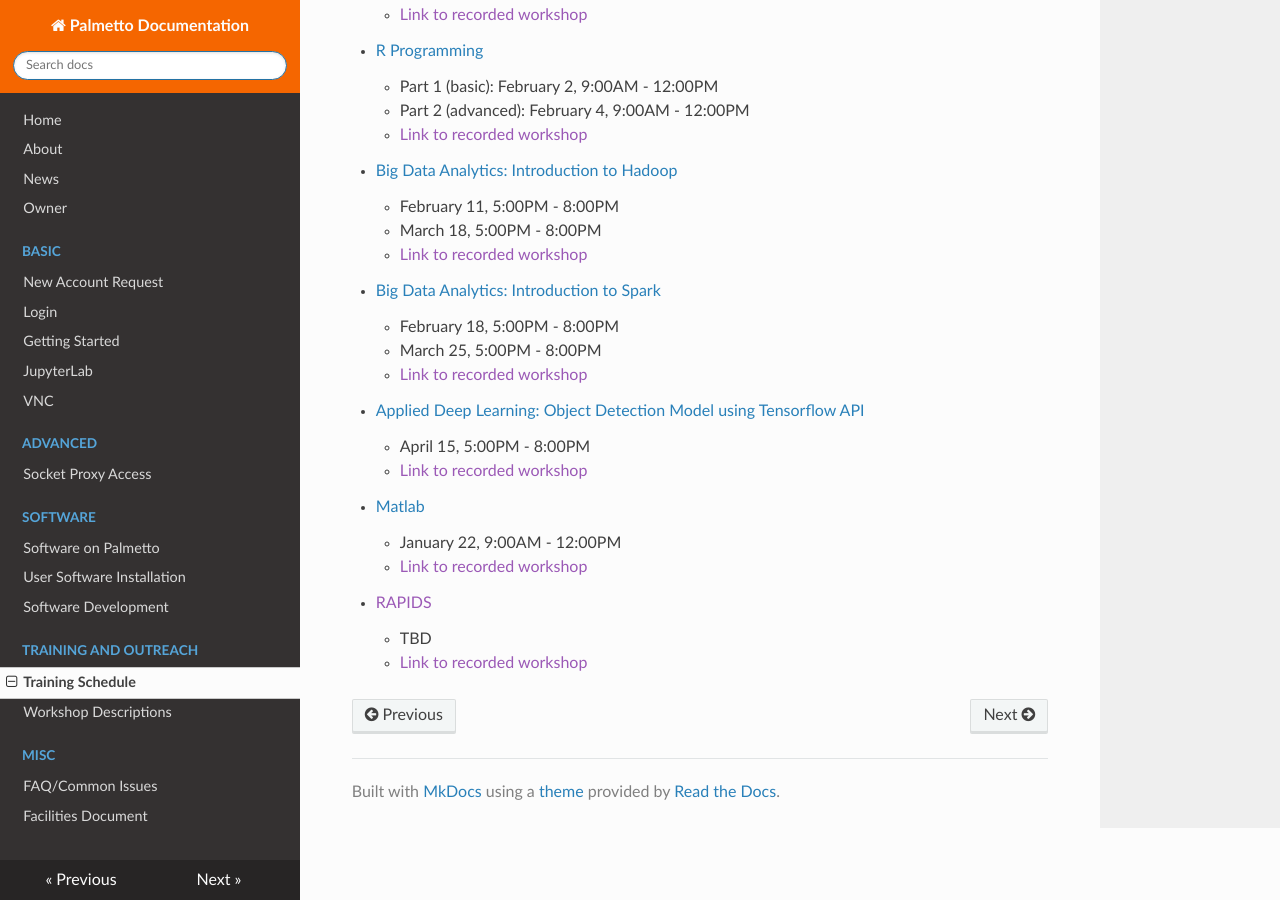
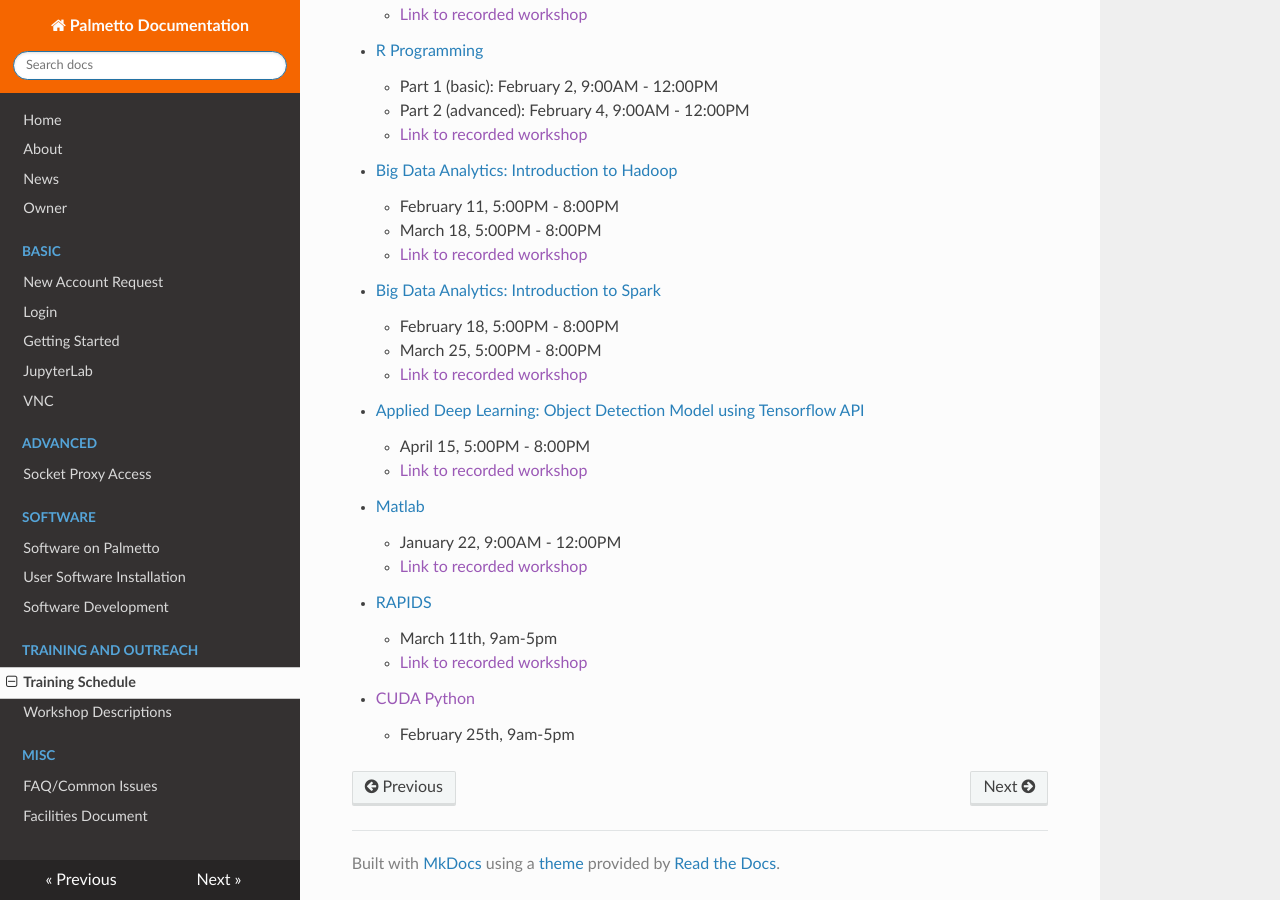
Before and after one commit to clemsonciti/palmetto-documentation, an MkDocs documentation site: the page built from docs/training/schedule.md, in a window 1280 px wide and 900 px high, scrolled down 788 px. Built offline with MkDocs 1.6.1, drawn with Linux system fonts in a browser that asks for light colours; nearby versions of some CDN libraries.

Commit message:
added items

```diff
--- a/docs/training/schedule.md
+++ b/docs/training/schedule.md
@@ -41,6 +41,8 @@ require Clemson's authentication to view. Downloading is not permitted.*
 - [Matlab](workshop.md#matlab)
     - January 22, 9:00AM - 12:00PM
     - [Link to recorded workshop]()
-- [RAPIDS]()
-    - TBD
+- [RAPIDS](https://www.nvidia.com/content/dam/en-zz/Solutions/deep-learning/deep-learning-education/DLI-Workshop-Fundamentals-of-Accelerated-Data-Science-with-RAPIDS.pdf)
+    - March 11th, 9am-5pm
     - [Link to recorded workshop]()
+- [CUDA Python]()
+    - February 25th, 9am-5pm
```
Also changed, not shown: docs/advanced/cli.md (added, +5 -0 lines).
